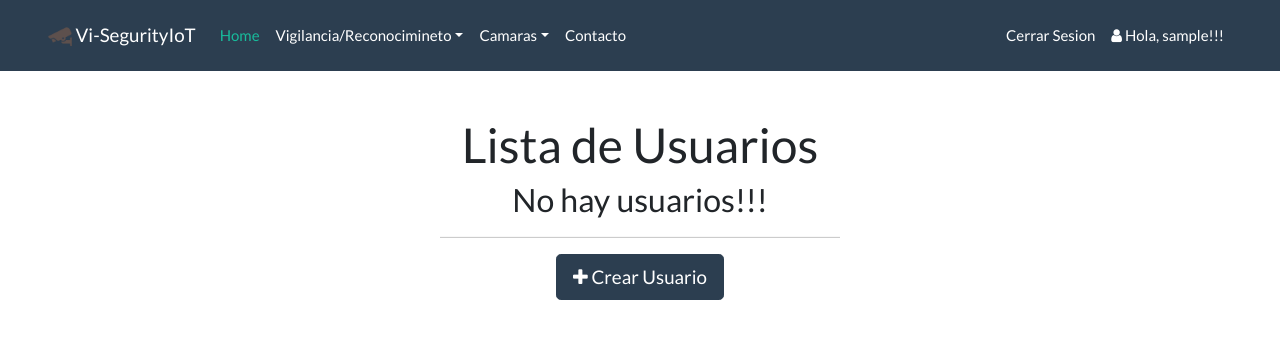
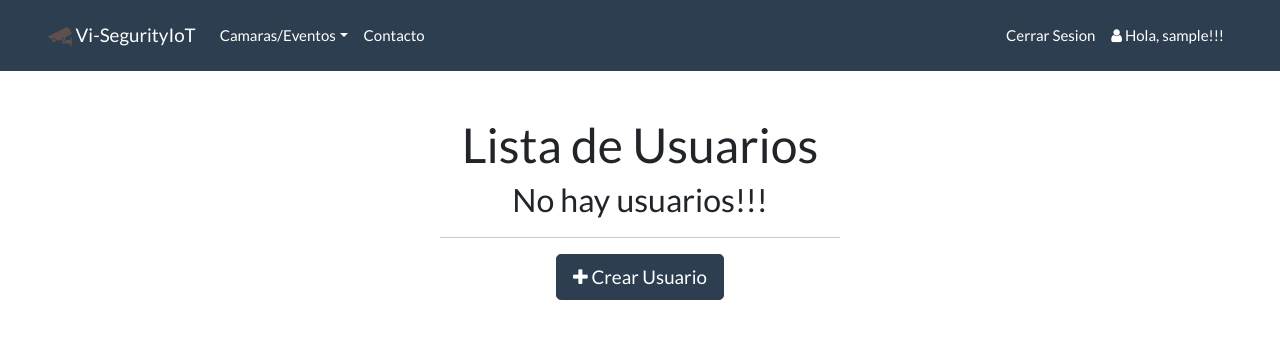
Before and after one commit to emanuelvelasquez/Flask-ViSegurityIoT, a Flask app: page /administrador/usuarios in a window 1280 px wide. Shown: the top 339 px of the page. Run offline with Flask 2, Linux system fonts and the light colour scheme; the visitor is signed in with stand-in values (Sample User, id 1); data comes from the database, SQL or seed files in the repository; parts of the project's set-up code (start-up, migrations or seed data) failed here and were passed over; some libraries are stand-ins or nearby versions.

Commit message:
COMMENT TO DESCRIBE THE INTENTION OF THE COMMIT

```diff
--- a/app/administrador/forms.py
+++ b/app/administrador/forms.py
@@ -13,7 +13,7 @@ class RoleForm(FlaskForm):
     submit = SubmitField("Guardar")
 
 class UsuarioAsignaForm(FlaskForm):
-    role = QuerySelectField(query_factory=lambda: Role.query.all(),
+    role = QuerySelectField('Rol',query_factory=lambda: Role.query.all(),
                             get_label="name")
 
     submit = SubmitField("Guardar")
@@ -23,7 +23,7 @@ class UsuarioForm(FlaskForm):
     Formulario de Usuario
     """
 
-    username = StringField('Nombre de Usuario', validators=[DataRequired()])
+    username = StringField('Usuario', validators=[DataRequired()])
     nombre = StringField('Nombre', validators=[DataRequired()])
     apellido = StringField('Apellido', validators=[DataRequired()])
     email = StringField('E-mail', validators=[DataRequired(), Email()])
@@ -44,7 +44,7 @@ class UsuarioEditaForm(FlaskForm):
     Formulario de Usuario
     """
     email = StringField('E-mail', validators=[DataRequired(), Email()])
-    username = StringField('Nombre de Usuario', validators=[DataRequired()])
+    username = StringField('Usuario', validators=[DataRequired()])
     nombre = StringField('Nombre', validators=[DataRequired()])
     apellido = StringField('Apellido', validators=[DataRequired()])
     # is_admin = BooleanField('Administrador')
--- a/app/administrador/views.py
+++ b/app/administrador/views.py
@@ -90,7 +90,7 @@ def elimina_role(id):
     return redirect(url_for("administrador.lista_roles"))
 
 
-@administrador.route('/usuariosroles')
+@administrador.route('/usuroles')
 @login_required
 def lista_usuariorol():
     chequeo_admin()
@@ -188,7 +188,7 @@ def crear_usuario():
         db.session.add(usuario)
         db.session.commit()
         #NOtifico al usuario creado
-        html = render_template('template_mail/mail_crea_usu.html',nombre=form.nombre.data,contraseña=form.password.data)
+        html = render_template('template_mail/mail_crea_usu.html',nombre=form.nombre.data,usuario=form.username.data,contraseña=form.password.data)
         send_email(subject='Creacion de Usuario',
                         sender=current_app.config['DONT_REPLY_FROM_EMAIL'],
                         recipients=[form.email.data,],
--- a/app/auth/forms.py
+++ b/app/auth/forms.py
@@ -33,6 +33,6 @@ class LoginForm(FlaskForm):
     """
     Form for users to login
     """
-    email = StringField('Email', validators=[DataRequired(), Email()])
+    usuario = StringField('Usuario', validators=[DataRequired()])
     password = PasswordField('Password', validators=[DataRequired()])
     submit = SubmitField('Iniciar Sesion')
--- a/app/auth/views.py
+++ b/app/auth/views.py
@@ -43,7 +43,7 @@ def login():
 
     form = LoginForm()
     if form.validate_on_submit():
-        usuario = Usuario.query.filter_by(email=form.email.data).first()
+        usuario = Usuario.query.filter_by(username=form.usuario.data).first()
         if usuario is not None and usuario.verify_password(form.password.data):
             login_user(usuario)
 
--- a/app/templates/administrador/medionotificaciones/listamedionotificaciones.html
+++ b/app/templates/administrador/medionotificaciones/listamedionotificaciones.html
@@ -11,7 +11,7 @@
         {{ utils.flashed_messages() }}
         <br/>
 
-        <h1 style="text-align:center;">Medio - Usuarios</h1>
+        <h1 style="text-align:center;">Medio de Notificación - Usuarios</h1>
         {% if medionotificacion %}
           <hr class="intro-divider">
           <div class="center">
@@ -30,7 +30,7 @@
                   <td class="text-center"> {{ medio.description }} </td>
                   <td class="text-center">
                     <a class="btn btn-primary" href="{{ url_for('administrador.medio_notificacion', id=medio.id) }}">
-                        <i class="fa fa-pencil"> </i> Ver Usuarios
+                        <i class="fa fa-pencil"> </i> Edicion Usuarios
                     </a>
                   </td>
                 </tr>
--- a/app/templates/administrador/medionotificaciones/medionotificacion.html
+++ b/app/templates/administrador/medionotificaciones/medionotificacion.html
@@ -47,13 +47,13 @@
 
             <div class="jumbotron">
               <h2>Usuarios</h2>
-              <p class="lead">Jumbo helper text</p>
+              <p class="lead">Al usuario que seleccione para agregar se le enviara un correo informando de lo mismo.</p>
               <form action="{{ url_for('administrador.usuario_medio_notificacion') }}" method="post">
                 {{ form.csrf_token }}
                   <input type="text" value="{{ form.idmedio.data }}" name="idmedio" hidden>
 
                 <div class="form-group">
-                  <label for="">Usuarios:</label>
+                  <label for="">Usuario:</label>
                   <div class="col col-6 offset-3">
                     <select class="form-control" name="iduser" value="{{ form.iduser.data }}">
 
--- a/app/templates/administrador/usuarios/usuarios.html
+++ b/app/templates/administrador/usuarios/usuarios.html
@@ -19,9 +19,10 @@
                 <table class="table table-striped table-bordered">
                     <thead>
                         <tr class="text-center">
+                             <th width="15%"> Usuario </th>
                             <th width="15%"> Nombre </th>
                             <th width="15%"> Apellido </th>
-                            <th width="15%"> Usuario </th>
+
                             <th width="25%"> E-mail</th>
                             <th width="15%"> Editar</th>
                             <th width="15%"> Eliminar</th>
@@ -30,14 +31,15 @@
                     <tbody>
                         {% for usuario in usuarios %}
                             <tr>
+                                <td><b>
+                                    {{ usuario.username }}</b>
+                                </td>
                                 <td> {{ usuario.nombre }} </td>
 
                                 <td>
                                     {{ usuario.apellido }}
                                 </td>
-                                <td>
-                                    {{ usuario.username }}
-                                </td>
+
                                 <td>
                                     {{ usuario.email }}
                                 </td>
--- a/app/templates/administrador/usuariosroles/usuariorol.html
+++ b/app/templates/administrador/usuariosroles/usuariorol.html
@@ -36,7 +36,7 @@ Usuarios
                   {% if usuario.role %}
                   {{ usuario.role.name }}
                   {% else %}
-                  -
+                  Sin asignar
                   {% endif %}
                   </b></h5>
                 </td>
--- a/app/templates/administrador/usuariosroles/usuariorolasigna.html
+++ b/app/templates/administrador/usuariosroles/usuariorolasigna.html
@@ -6,9 +6,9 @@
 {% block body %}
     <div class="jumbotron jumbotron-fluid">
         <div class="container">
-            <h3 class="display-4">Asusgnar Rol</h1>
+            <h3 class="display-4">Asignar Rol</h1>
             <hr class="my-1">
-            <h4>Selecciona Rol a asiagnar a
+            <h4>Selecciona el Rol a asignar para
                 <span class="color: #aec251">
                     {{ usuario.nombre }}, {{usuario.apellido}}
                 </span>
--- a/app/templates/base.html
+++ b/app/templates/base.html
@@ -29,16 +29,16 @@
 
   </div>
   <nav class="navbar navbar-expand-md navbar-dark bg-primary pl-md-5 pr-md-5">
-    <a class="navbar-brand" href="#"><img id="favi" src="{{ url_for('static', filename = 'img/favicon.ico') }}" alt="" style="width:3vh ;color:white"> Vi-SegurityIoT</a>
+    <a class="navbar-brand" href="{{ url_for('home.homepage') }}"><img id="favi" src="{{ url_for('static', filename = 'img/favicon.ico') }}" alt="" style="width:3vh ;color:white"> Vi-SegurityIoT</a>
     <button class="navbar-toggler" type="button" data-toggle="collapse" data-target="#navbarCollapse" aria-controls="navbarCollapse" aria-expanded="false" aria-label="Toggle navigation">
       <span class="navbar-toggler-icon"></span>
     </button>
 
     <div class="collapse navbar-collapse" id="navbarCollapse">
       <ul class="navbar-nav mr-auto">
-        <li class="nav-item active">
-          <a class="nav-link" href="{{ url_for('home.homepage') }}">Home<span class="sr-only">(current)</span></a>
-        </li>
+        <!--<li class="nav-item active">
+          <a class="nav-link" href="{{ url_for('home.homepage') }}">Pagina Principal<span class="sr-only">(current)</span></a>
+        </li>-->
         {% if current_user.is_authenticated %}
 
           {% if current_user.is_admin %}
@@ -48,7 +48,7 @@
               <div class="dropdown-menu">
                 <a class="dropdown-item" href="{{ url_for('administrador.lista_usuarios') }}">Usuarios</a>
                 <!-- <a class="dropdown-item" href="{{ url_for('administrador.lista_roles') }}">Roles</a> -->
-                <a class="dropdown-item" href="{{ url_for('administrador.lista_usuariorol') }}">Usuarios/Roles</a>
+                <a class="dropdown-item" href="{{ url_for('administrador.lista_usuariorol') }}">Asisgnacion de Roles</a>
               </div>
             </li>
             <li class="nav-item dropdown">
@@ -56,29 +56,22 @@
                 aria-expanded="false">Vigilancia/Reconocimineto</a>
               <div class="dropdown-menu">
                 <a class="dropdown-item" href="{{ url_for('videostream.funciones') }}">Administrar Funcion</a>
-                <a class="dropdown-item" href="{{ url_for('videostream.lista_eventos') }}">Ver Eventos</a>
+
                 <a class="dropdown-item" href="{{ url_for('administrador.lista_medio_notificaciones') }}">Medio de Notificacion</a>
               </div>
             </li>
 
-          {% else %}
 
-             <li class="nav-item dropdown">
-              <a class="nav-link dropdown-toggle" data-toggle="dropdown" href="#" role="button" aria-haspopup="true"
-                aria-expanded="false">Vigilancia/Reconocimineto</a>
-              <div class="dropdown-menu">
-                <a class="dropdown-item" href="{{ url_for('videostream.lista_eventos') }}">Ver Eventos</a>
-              </div>
-            </li>
 
             {% endif %}
             <li class="nav-item dropdown">
               <a class="nav-link dropdown-toggle" data-toggle="dropdown" href="#" role="button" aria-haspopup="true"
-                aria-expanded="false">Camaras</a>
+                aria-expanded="false">Camaras/Eventos</a>
               <div class="dropdown-menu">
-                <a class="dropdown-item" href="{{ url_for('videostream.stream',id_cam='porton') }}">Porton</a>
-                <a class="dropdown-item" href="{{ url_for('videostream.stream',id_cam='frente') }}">Frente</a>
-                <a class="dropdown-item" href="{{ url_for('videostream.stream',id_cam='entrada principal') }}">Entrada Principal</a>
+                <a class="dropdown-item" href="{{ url_for('videostream.lista_eventos') }}">Ver Eventos</a>
+                <a class="dropdown-item" href="{{ url_for('videostream.stream',id_cam='porton') }}">Camara-Porton</a>
+                <a class="dropdown-item" href="{{ url_for('videostream.stream',id_cam='frente') }}">Camara-Frente</a>
+                <a class="dropdown-item" href="{{ url_for('videostream.stream',id_cam='entrada principal') }}">Camara-Entrada Principal</a>
               </div>
             </li>
 
@@ -106,7 +99,7 @@
 
           <!-- <li class="nav-item">
             <a class="nav-link" href="{{ url_for('auth.register') }}">Registrarse</a>
-          </li> -->
+          </li> -->navbar-nav mr-auto
           <li class="nav-item">
 
             <a class="nav-link" href="{{ url_for('auth.login') }}"><i class="fa fa-user"></i> Iniciar Sesion</a>
@@ -127,6 +120,22 @@
 
       $(window).on('load', function () {
 
+         $(".navbar-nav.mr-auto a").each(function (a) {
+            //alert($(this).attr("href"));
+            if (window.location.href.indexOf($(this).attr("href")) > -1) {
+                if ($(this).hasClass("dropdown-item")) {
+
+                    $(".navbar-nav.mr-auto li.nav-item").removeClass("active");
+
+                    $(this).addClass("text-white").css("background-color","#39898c").closest(".nav-item").addClass("active");
+
+                } else {
+                    $(this).css("color", "white");
+                };
+
+            };
+        });
+
         $('#loader').delay(500).fadeOut('fast');
 
 
--- a/app/templates/template_mail/mail_crea_usu.html
+++ b/app/templates/template_mail/mail_crea_usu.html
@@ -96,7 +96,7 @@ a, a:hover {
             font-family: sans-serif;" class="paragraph">
             Hola {{nombre}}, Se creo un nuevo Usuario para Usted con el que podra acceder a Vi-SegrityIoT.
             <br>
-            Se podra loguear con su <b>Correo</b> y la contraseña es <b>{{contraseña}}</b>
+            Se podra loguear en el sistema con el Usuario: <b>{{usuario}}</b> y la contraseña: <b>{{contraseña}}</b>
             <br> Podra ver las distintas camaras disponibles y recibir notificaciones segun alla sido configurado por el Administrador.
 		</td>
 	</tr>
```
